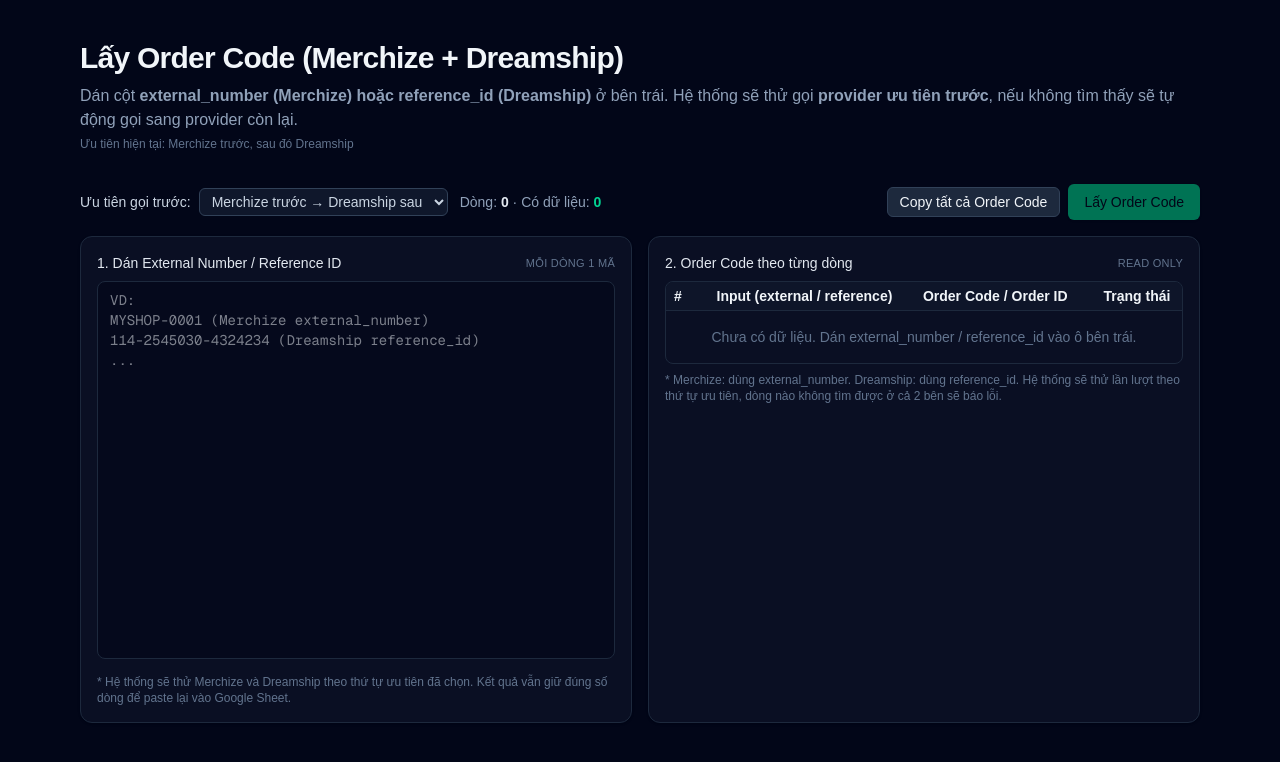
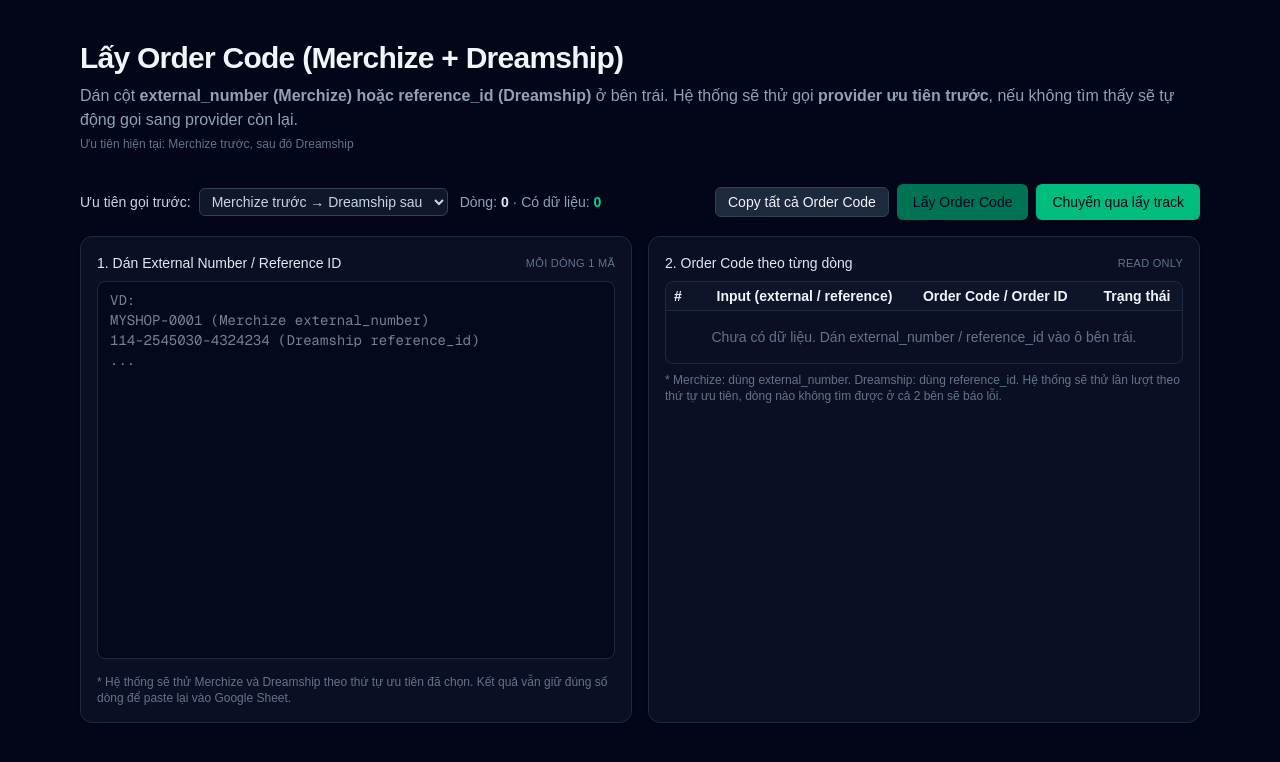
Before and after one commit to junktruong/getTrackOrder, a Next.js app: page /orderCode in a window 1280 px wide. Shown: the top 762 px of the page. Built offline with nearby package versions, Linux system fonts and the light colour scheme.

Commit message:
complete

```diff
--- a/app/orderCode/page.tsx
+++ b/app/orderCode/page.tsx
@@ -1,6 +1,7 @@
 // app/order-code/page.tsx
 "use client";
 
+import Link from "next/link";
 import React, { useState } from "react";
 
 type Provider = "merchize" | "dreamship";
@@ -344,6 +345,7 @@
                         >
                             Copy tất cả Order Code
                         </button>
+
                         <button
                             type="button"
                             onClick={handleFetch}
@@ -352,6 +354,14 @@
                         >
                             Lấy Order Code
                         </button>
+                        <Link href="/track">
+                            <button
+                                type="button"
+                                className="inline-flex items-center justify-center rounded-md bg-emerald-500 px-4 py-2 text-sm font-medium text-slate-950 shadow-sm hover:bg-emerald-400 active:bg-emerald-500 "
+                            >
+                                Chuyển qua lấy track
+                            </button>
+                        </Link>
                     </div>
                 </div>
 
--- a/app/track/page.tsx
+++ b/app/track/page.tsx
@@ -1,6 +1,7 @@
 // app/track/page.tsx
 "use client";
 
+import Link from "next/link";
 import React, { useState } from "react";
 
 type Platform = "auto" | "printway" | "merchize" | "dreamship";
@@ -470,6 +471,14 @@
                     >
                         Lấy kết quả
                     </button>
+                    <Link href="/orderCode">
+                        <button
+                            type="button"
+                            className="inline-flex items-center justify-center rounded-md bg-emerald-500 px-4 py-2 text-sm font-medium text-slate-950 shadow-sm hover:bg-emerald-400 active:bg-emerald-500 "
+                        >
+                            Chuyển qua lấy mã Order
+                        </button>
+                    </Link>
                 </div>
 
                 {/* Main grid */}
```
